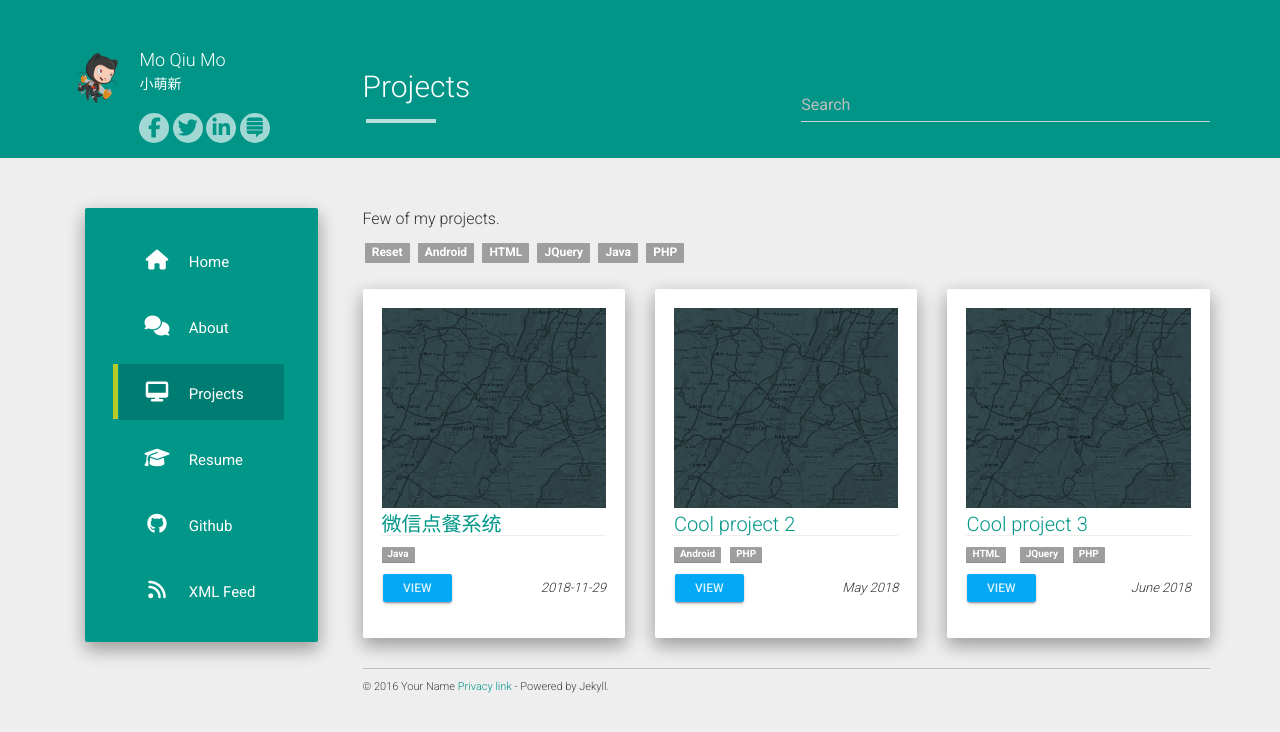
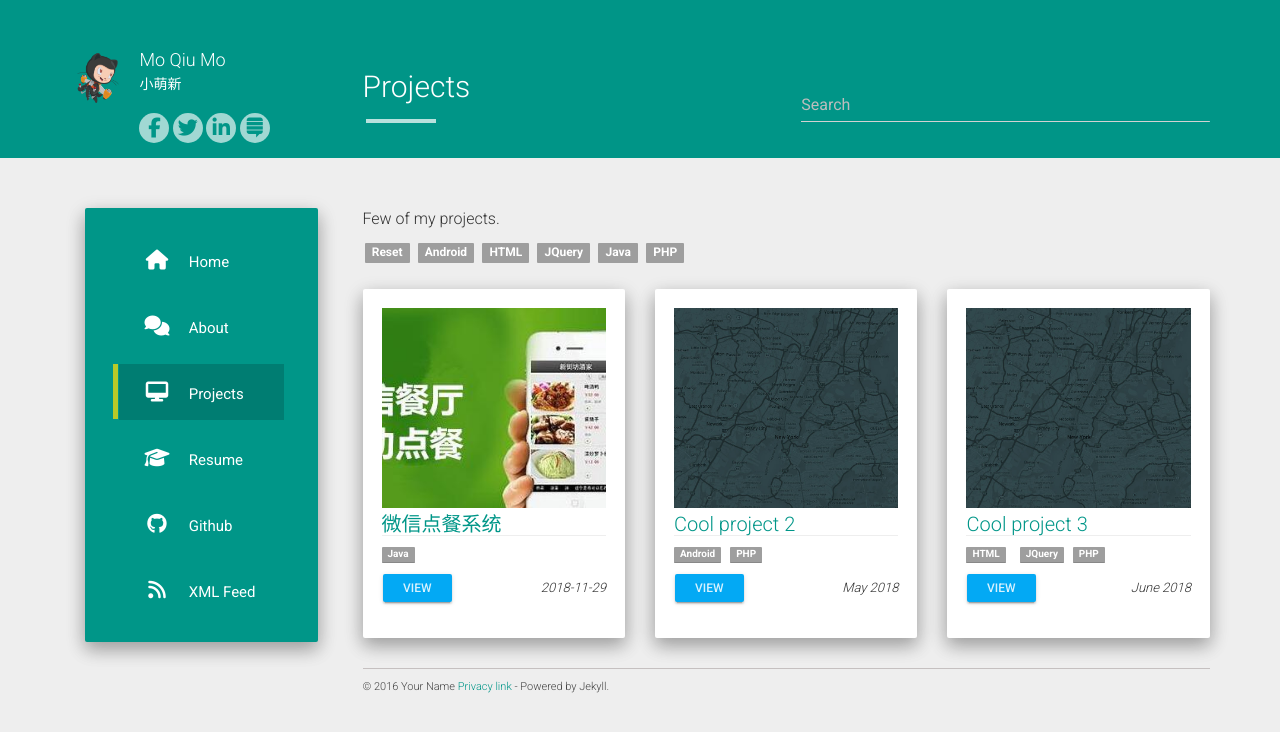
Before and after one commit to 992259738/992259738.github.io, a Jekyll site: the page built from projects.md, in a window 1280 px wide. Shown: the top 732 px of the page. Built offline with Jekyll 4.4.1, drawn with Linux system fonts in a browser that asks for light colours; nearby versions of some CDN libraries.

Commit message:
Update projects.json

```diff
--- a/_data/projects.json
+++ b/_data/projects.json
@@ -1,7 +1,7 @@
 [
 	{
 		"name": "微信点餐系统",
-		"image": "placeholder.jpg",
+		"image": "weiXinSystem.jpg",
 		"url": "#",
 		"date": "2018-11-29",
 		"tags": ["Java"]
```
